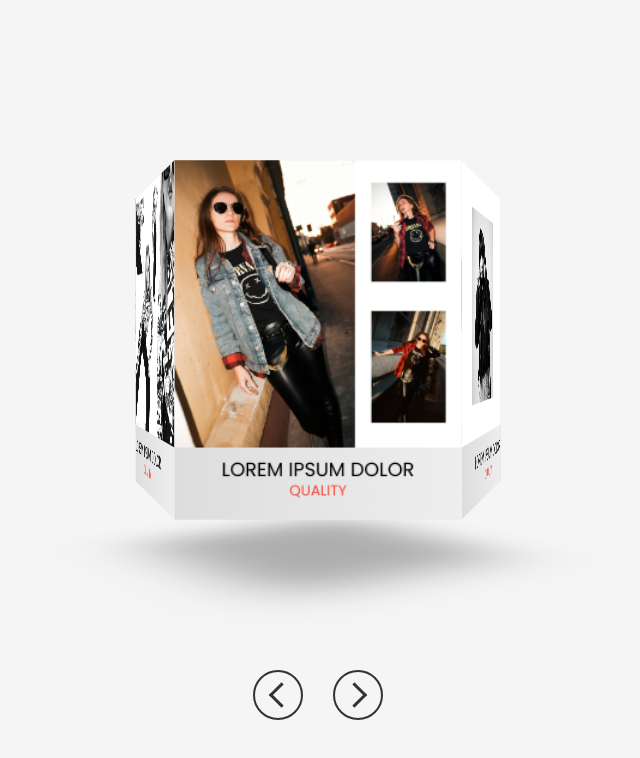
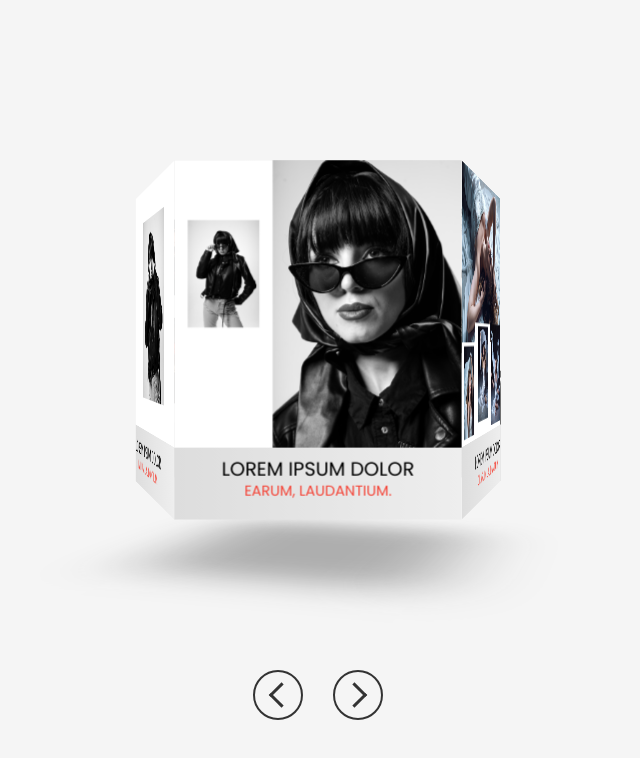
Before and after one commit to konsin1988/3d-slider-with-css-and-js, a plain HTML site: page index.html in a window 1280 px wide. Both pictures are taken after a click on the element 600 px from the left and 695 px from the top of the page. Shown: the whole page, without its empty margins (322-962 px from the left). Drawn offline with Linux system fonts and the light colour scheme.

Commit message:
3d slider is ready to work

```diff
--- a/index.html
+++ b/index.html
@@ -11,23 +11,23 @@
       <div class="box">
         <div class="card" style="--i: 1">
           <div class="imgBx"><img src="./img/1.jpg" alt="image1" /></div>
-          <h2>Lorem ipsum dolor <br /><span>Quality</span></h2>
+          <h2>Lorem ipsum dolor <br /><span>Earum, laudantium. </span></h2>
         </div>
         <div class="card" style="--i: 2">
           <div class="imgBx"><img src="./img/2.jpg" alt="image2" /></div>
-          <h2>Lorem ipsum dolor <br /><span>Quality</span></h2>
+          <h2>Lorem ipsum dolor <br /><span>Earum, laudantium.</span></h2>
         </div>
         <div class="card" style="--i: 3">
           <div class="imgBx"><img src="./img/3.jpg" alt="image3" /></div>
-          <h2>Lorem ipsum dolor <br /><span>Quality</span></h2>
+          <h2>Lorem ipsum dolor <br /><span>Earum, laudantium.</span></h2>
         </div>
         <div class="card" style="--i: 4">
           <div class="imgBx"><img src="./img/4.jpg" alt="image4" /></div>
-          <h2>Lorem ipsum dolor<br /><span>Quality</span></h2>
+          <h2>Lorem ipsum dolor<br /><span>Earum, laudantium.</span></h2>
         </div>
         <div class="card" style="--i: 5">
           <div class="imgBx"><img src="./img/5.jpg" alt="image5" /></div>
-          <h2>Lorem ipsum dolor<br /><span>Quality</span></h2>
+          <h2>Lorem ipsum dolor<br /><span>QEarum, laudantium.</span></h2>
         </div>
       </div>
     </div>
@@ -35,5 +35,20 @@
       <div class="prev"></div>
       <div class="next"></div>
     </div>
+    <script>
+      let prev = document.querySelector(".prev");
+      let next = document.querySelector(".next");
+      let box = document.querySelector(".box");
+      let degree = 0;
+
+      prev.addEventListener("click", function () {
+        degree += 72;
+        box.style = `transform: perspective(1000px) rotateY(${degree}deg)`;
+      });
+      next.addEventListener("click", function () {
+        degree -= 72;
+        box.style = `transform: perspective(1000px) rotateY(${degree}deg)`;
+      });
+    </script>
   </body>
 </html>
--- a/style.css
+++ b/style.css
@@ -20,7 +20,7 @@ body {
 
   top: -60px;
   transform-style: preserve-3d;
-  transform: perspective(1000px) rotateY(216deg);
+  transform: perspective(1000px) rotateY(0deg);
   transition: 1.5s;
 }
 .box::before {
```
